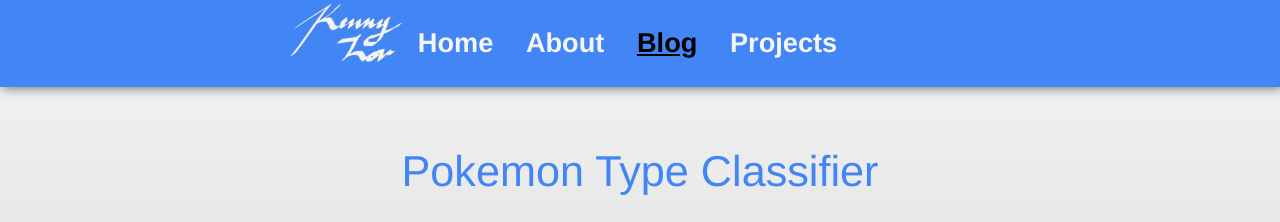
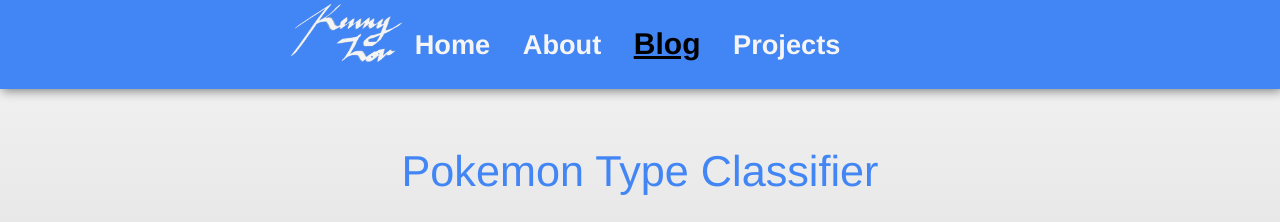
Before and after one commit to clfkenny/clfkenny.github.io, a Jekyll site: the page built from projects/pokemon_classifier/index 2.md, in a window 1280 px wide. Shown: the top 222 px of the page. Built offline with Jekyll 4.4.1, drawn with Linux system fonts in a browser that asks for light colours; nearby versions of some CDN libraries.

Commit message:
Update projects.css

```diff
--- a/css/projects.css
+++ b/css/projects.css
@@ -37,6 +37,13 @@ img#logo {
   position: fixed;
   left: 250px;
   top: -35px;
+}
+
+nav ul li:nth-child(3) a{
+ color: black;
+ text-decoration:underline;
+ text-decoration-color:black;
+ font-size:30px;
 }
 
 
```
